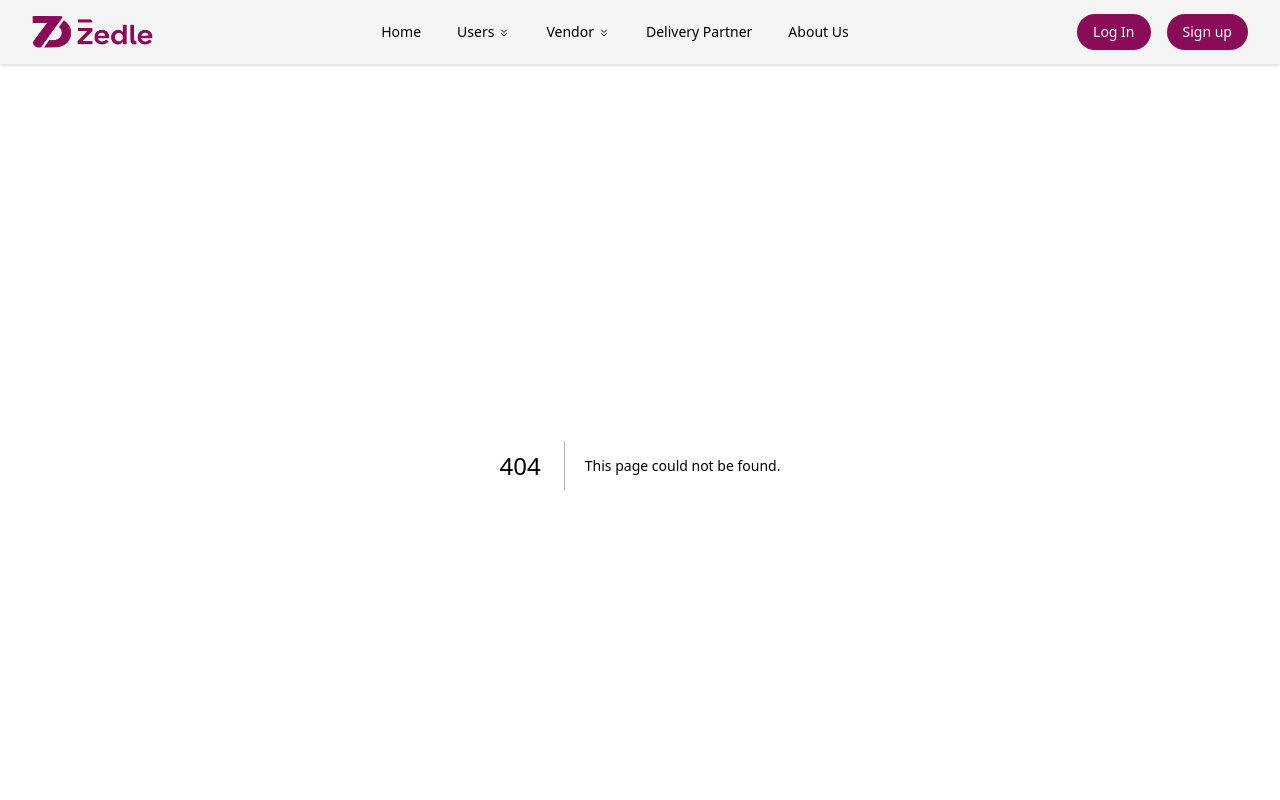
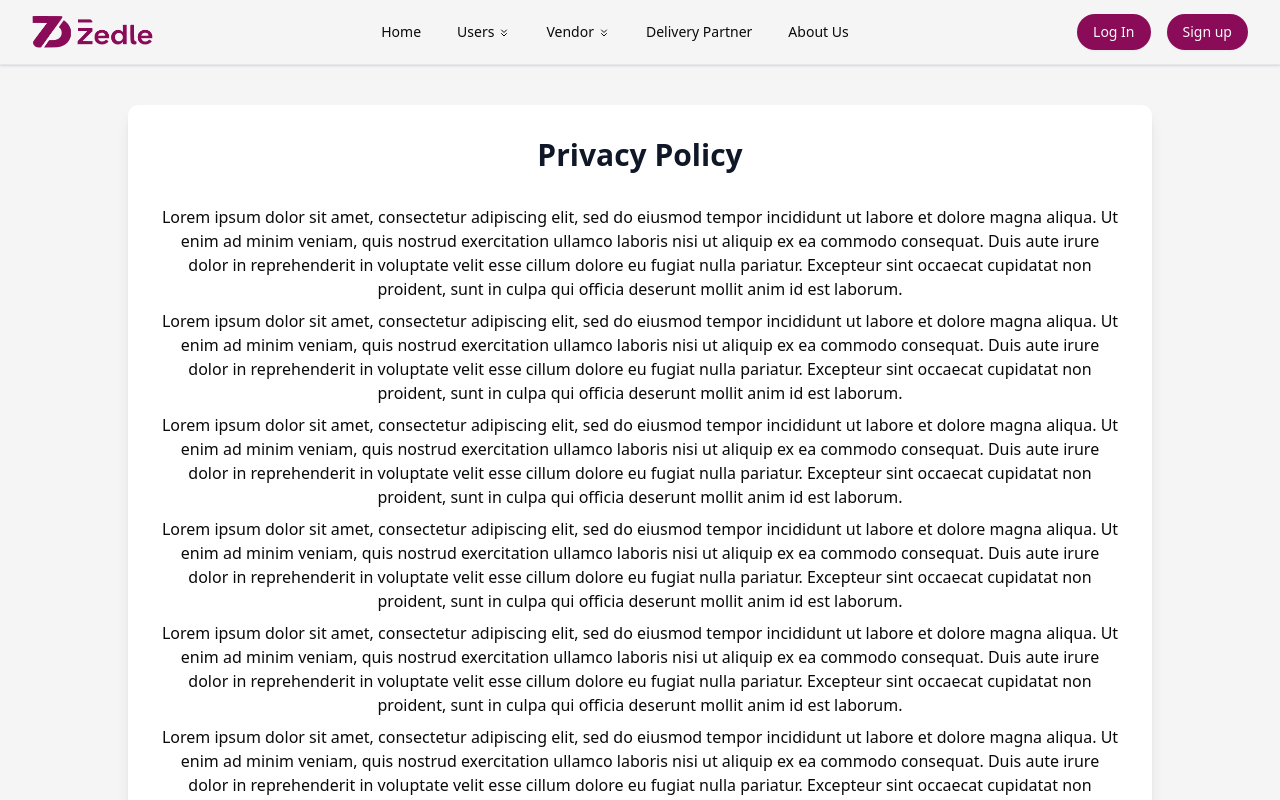
Before and after one commit to react6-flyweis/zedle-ui, a Next.js app: page /privacy-policy in a window 1280 px wide. Before the commit this address had no page. Shown: the top 800 px of the page. Built offline with nearby package versions, Linux system fonts and the light colour scheme.

Commit message:
feat: add Privacy Policy page

```diff
--- /dev/null
+++ b/src/app/privacy-policy/page.tsx
@@ -0,0 +1,67 @@
+const PrivacyPolicy = () => {
+  return (
+    <div className="bg-white rounded-lg shadow-lg p-8 m-10 max-w-5xl mx-auto">
+      <h1 className="text-3xl font-bold text-center text-gray-900 mb-8">
+      Privacy Policy
+      </h1>
+      <div className="text-center space-y-2">
+        <p className="">
+          Lorem ipsum dolor sit amet, consectetur adipiscing elit, sed do
+          eiusmod tempor incididunt ut labore et dolore magna aliqua. Ut enim ad
+          minim veniam, quis nostrud exercitation ullamco laboris nisi ut
+          aliquip ex ea commodo consequat. Duis aute irure dolor in
+          reprehenderit in voluptate velit esse cillum dolore eu fugiat nulla
+          pariatur. Excepteur sint occaecat cupidatat non proident, sunt in
+          culpa qui officia deserunt mollit anim id est laborum.
+        </p>
+        <p>
+          Lorem ipsum dolor sit amet, consectetur adipiscing elit, sed do
+          eiusmod tempor incididunt ut labore et dolore magna aliqua. Ut enim ad
+          minim veniam, quis nostrud exercitation ullamco laboris nisi ut
+          aliquip ex ea commodo consequat. Duis aute irure dolor in
+          reprehenderit in voluptate velit esse cillum dolore eu fugiat nulla
+          pariatur. Excepteur sint occaecat cupidatat non proident, sunt in
+          culpa qui officia deserunt mollit anim id est laborum.
+        </p>
+        <p>
+          Lorem ipsum dolor sit amet, consectetur adipiscing elit, sed do
+          eiusmod tempor incididunt ut labore et dolore magna aliqua. Ut enim ad
+          minim veniam, quis nostrud exercitation ullamco laboris nisi ut
+          aliquip ex ea commodo consequat. Duis aute irure dolor in
+          reprehenderit in voluptate velit esse cillum dolore eu fugiat nulla
+          pariatur. Excepteur sint occaecat cupidatat non proident, sunt in
+          culpa qui officia deserunt mollit anim id est laborum.
+        </p>
+        <p>
+          Lorem ipsum dolor sit amet, consectetur adipiscing elit, sed do
+          eiusmod tempor incididunt ut labore et dolore magna aliqua. Ut enim ad
+          minim veniam, quis nostrud exercitation ullamco laboris nisi ut
+          aliquip ex ea commodo consequat. Duis aute irure dolor in
+          reprehenderit in voluptate velit esse cillum dolore eu fugiat nulla
+          pariatur. Excepteur sint occaecat cupidatat non proident, sunt in
+          culpa qui officia deserunt mollit anim id est laborum.
+        </p>
+        <p>
+          Lorem ipsum dolor sit amet, consectetur adipiscing elit, sed do
+          eiusmod tempor incididunt ut labore et dolore magna aliqua. Ut enim ad
+          minim veniam, quis nostrud exercitation ullamco laboris nisi ut
+          aliquip ex ea commodo consequat. Duis aute irure dolor in
+          reprehenderit in voluptate velit esse cillum dolore eu fugiat nulla
+          pariatur. Excepteur sint occaecat cupidatat non proident, sunt in
+          culpa qui officia deserunt mollit anim id est laborum.
+        </p>
+        <p>
+          Lorem ipsum dolor sit amet, consectetur adipiscing elit, sed do
+          eiusmod tempor incididunt ut labore et dolore magna aliqua. Ut enim ad
+          minim veniam, quis nostrud exercitation ullamco laboris nisi ut
+          aliquip ex ea commodo consequat. Duis aute irure dolor in
+          reprehenderit in voluptate velit esse cillum dolore eu fugiat nulla
+          pariatur. Excepteur sint occaecat cupidatat non proident, sunt in
+          culpa qui officia deserunt mollit anim id est laborum.
+        </p>
+      </div>
+    </div>
+  );
+};
+
+export default PrivacyPolicy;
```
